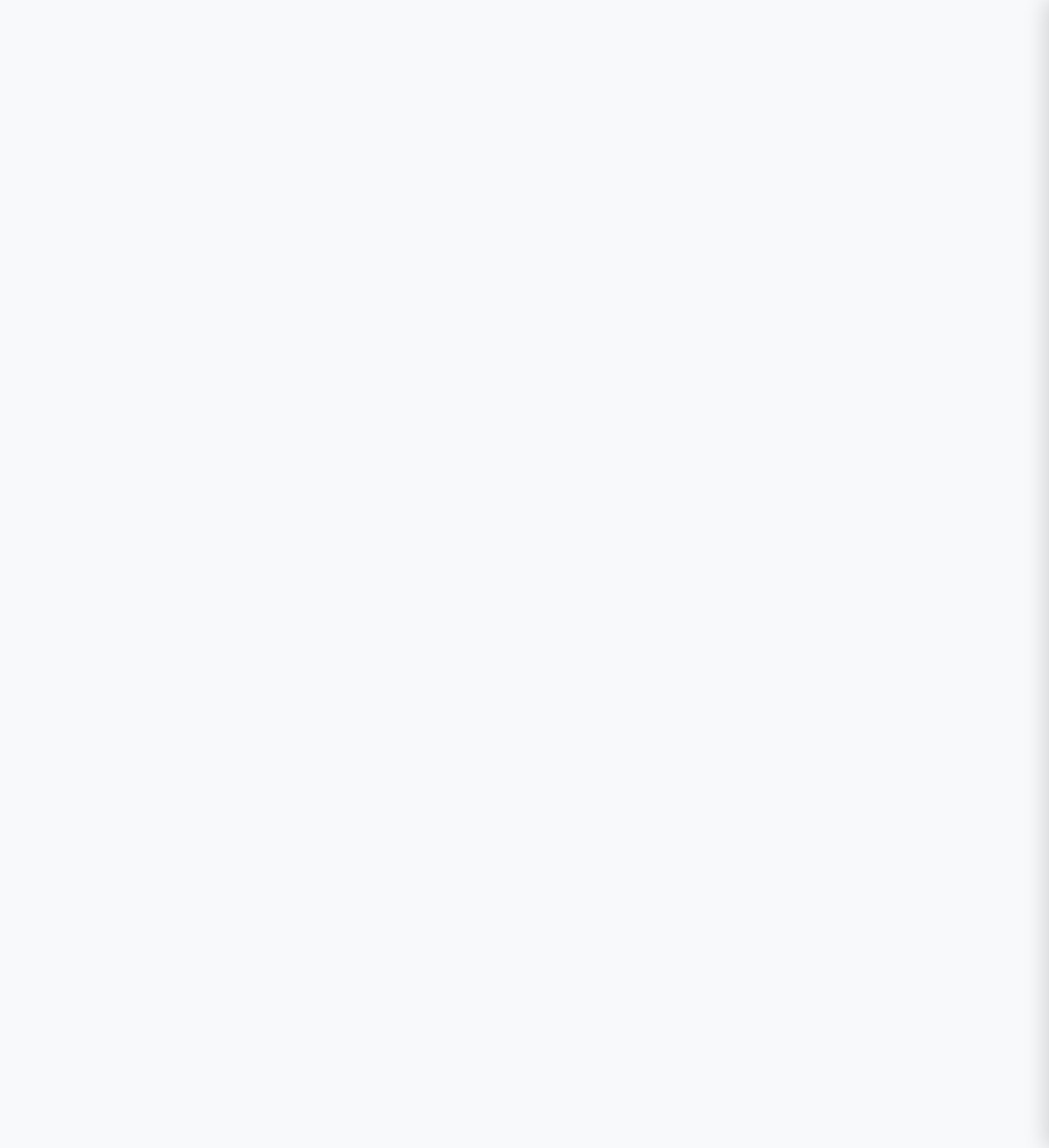
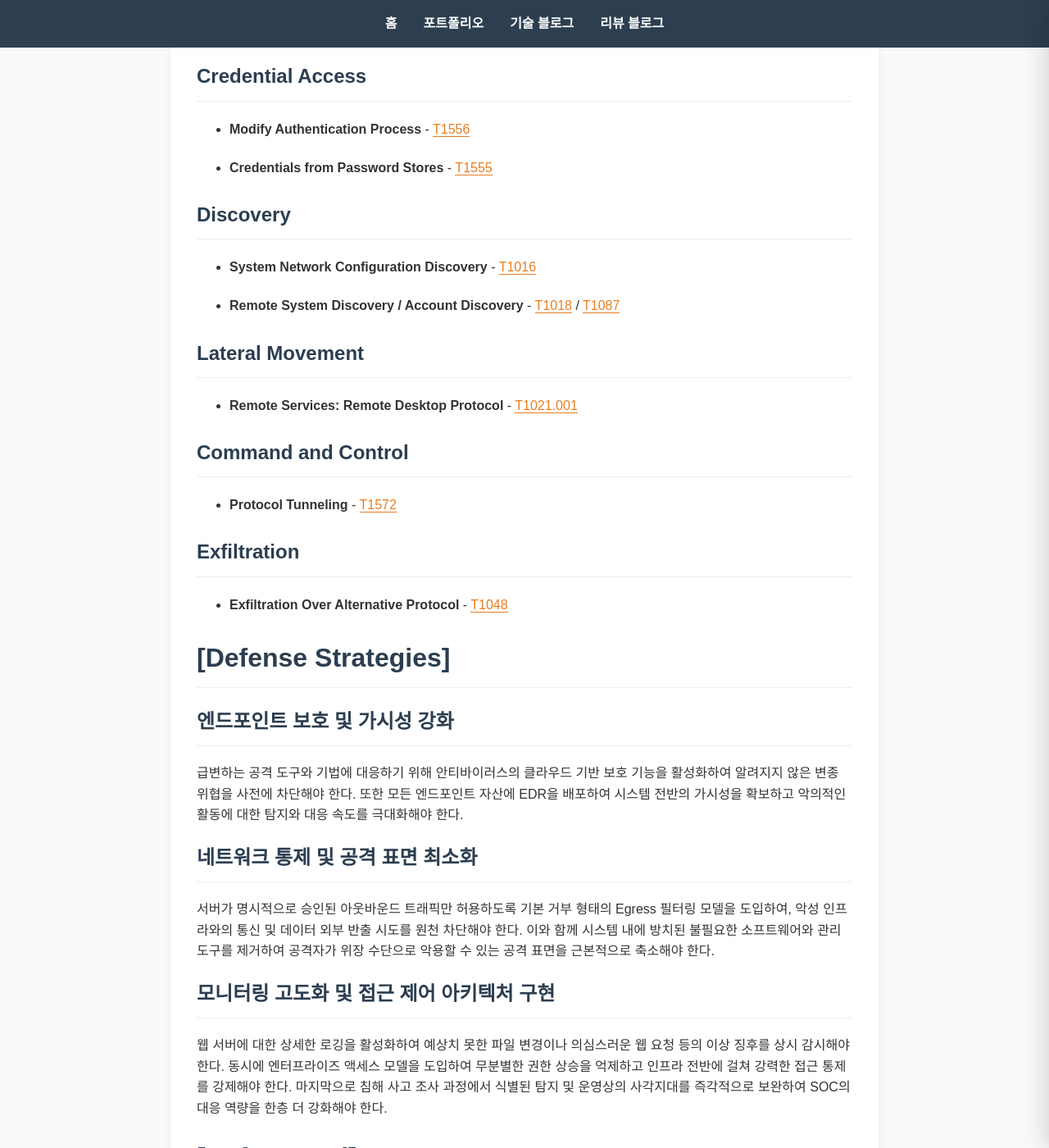
Before and after one commit to crowndaisy76/crowndaisy76.github.io, a Jekyll site: the page built from _review_posts/Review/2026-05-28-ms-third-party-compromise.md, in a window 1280 px wide and 1400 px high, scrolled down 3804 px. Shown: the whole window at 82% size. Built offline with Jekyll 4.4.1, drawn with Linux system fonts in a browser that asks for light colours; some of the changed text lies outside the part shown.

Commit message:
New Review Posts

```diff
--- a/_review_posts/Review/2026-05-28-ms-third-party-compromise.md
+++ b/_review_posts/Review/2026-05-28-ms-third-party-compromise.md
@@ -78,8 +78,57 @@ start powershell.exe -c "[System.Reflection.Assembly]::LoadFrom('C:\Windows\Syst
 
 # [MITRE ATT&CK Mapping]
 
+## Initial Access
+
+* **Trusted Relationship** - [T1199](https://attack.mitre.org/techniques/T1199/)
+
+## Execution
+
+* **Command and Scripting Interpreter: PowerShell** - [T1059.001](https://attack.mitre.org/techniques/T1059/001/)
+* **Command and Scripting Interpreter: Visual Basic** - [T1059.005](https://attack.mitre.org/techniques/T1059/005/)
+* **Windows Management Instrumentation** - [T1047](https://attack.mitre.org/techniques/T1047/)
+
+## Persistence
+
+* **Modify Registry** - [T1112](https://attack.mitre.org/techniques/T1112/)
+* **Server Software Component: Web Shell** - [T1505.003](https://attack.mitre.org/techniques/T1505/003/)
+* **Modify Authentication Process: Password Filter** - [T1556.002](https://attack.mitre.org/techniques/T1556/002/)
+
+## Credential Access
+
+* **Modify Authentication Process** - [T1556](https://attack.mitre.org/techniques/T1556/)
+* **Credentials from Password Stores** - [T1555](https://attack.mitre.org/techniques/T1555/)
+
+## Discovery
+
+* **System Network Configuration Discovery** - [T1016](https://attack.mitre.org/techniques/T1016/)
+* **Remote System Discovery / Account Discovery** - [T1018](https://attack.mitre.org/techniques/T1018/) / [T1087](https://attack.mitre.org/techniques/T1087/)
+
+## Lateral Movement
+
+* **Remote Services: Remote Desktop Protocol** - [T1021.001](https://attack.mitre.org/techniques/T1021/001/)
+
+## Command and Control
+
+* **Protocol Tunneling** - [T1572](https://attack.mitre.org/techniques/T1572/)
+
+## Exfiltration
+
+* **Exfiltration Over Alternative Protocol** - [T1048](https://attack.mitre.org/techniques/T1048/)
 
 # [Defense Strategies]
+
+## 엔드포인트 보호 및 가시성 강화
+
+급변하는 공격 도구와 기법에 대응하기 위해 안티바이러스의 클라우드 기반 보호 기능을 활성화하여 알려지지 않은 변종 위협을 사전에 차단해야 한다. 또한 모든 엔드포인트 자산에 EDR을 배포하여 시스템 전반의 가시성을 확보하고 악의적인 활동에 대한 탐지와 대응 속도를 극대화해야 한다.
+
+## 네트워크 통제 및 공격 표면 최소화
+
+서버가 명시적으로 승인된 아웃바운드 트래픽만 허용하도록 기본 거부 형태의 Egress 필터링 모델을 도입하여, 악성 인프라와의 통신 및 데이터 외부 반출 시도를 원천 차단해야 한다. 이와 함께 시스템 내에 방치된 불필요한 소프트웨어와 관리 도구를 제거하여 공격자가 위장 수단으로 악용할 수 있는 공격 표면을 근본적으로 축소해야 한다.
+
+## 모니터링 고도화 및 접근 제어 아키텍처 구현
+
+웹 서버에 대한 상세한 로깅을 활성화하여 예상치 못한 파일 변경이나 의심스러운 웹 요청 등의 이상 징후를 상시 감시해야 한다. 동시에 엔터프라이즈 액세스 모델을 도입하여 무분별한 권한 상승을 억제하고 인프라 전반에 걸쳐 강력한 접근 통제를 강제해야 한다. 마지막으로 침해 사고 조사 과정에서 식별된 탐지 및 운영상의 사각지대를 즉각적으로 보완하여 SOC의 대응 역량을 한층 더 강화해야 한다.
 
 
 # [Referenced]
```
